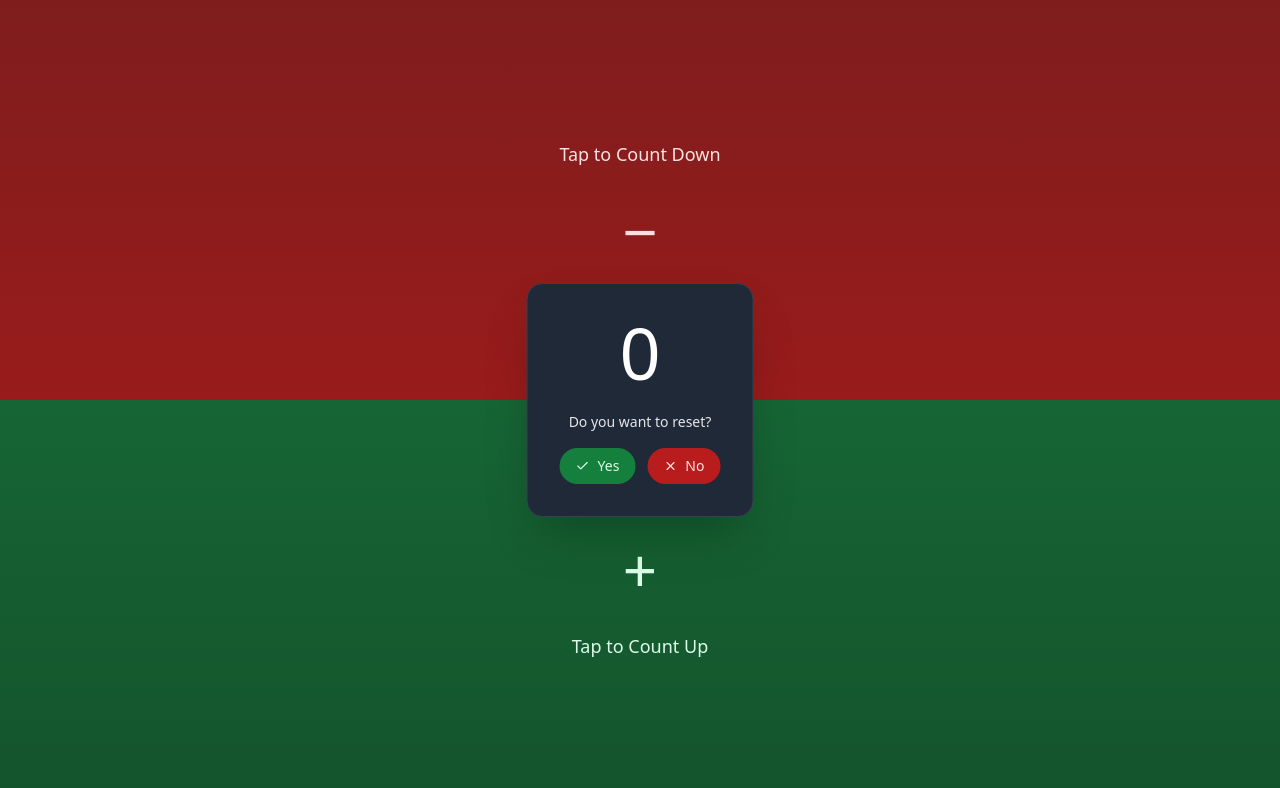
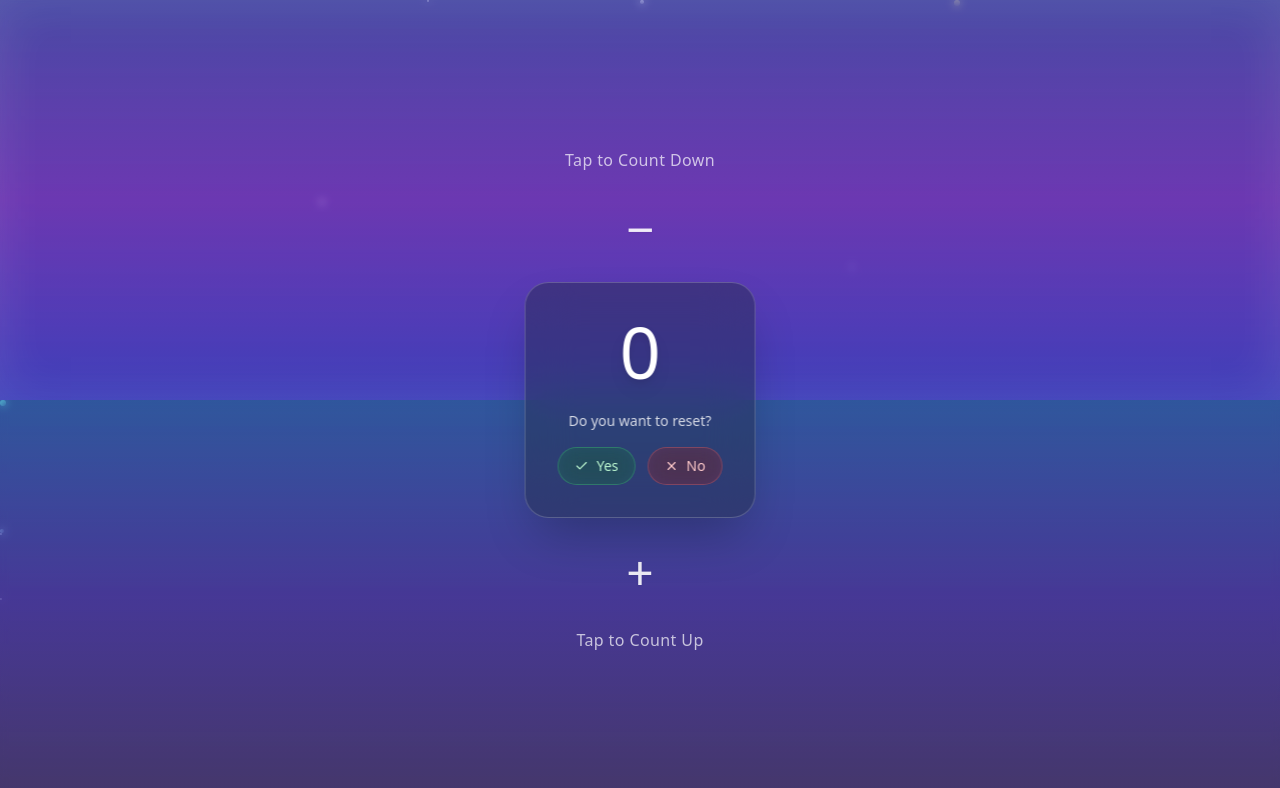
Before and after one commit to rashid4236/count-easy, a React (Vite) app: page / in a window 1280 px wide. Both pictures are taken after a click on the button "Reset". Shown: the top 788 px of the page. Built offline with nearby package versions, Linux system fonts and the light colour scheme.

Commit message:
Reverted to commit 38bdfc38444b72f8f3718e104dc5e20a79b16a14

```diff
--- a/src/pages/Index.tsx
+++ b/src/pages/Index.tsx
@@ -34,19 +34,33 @@ const Index = () => {
   };
 
   return (
-    <div className="min-h-screen flex flex-col relative overflow-hidden bg-gray-900">
+    <div className="min-h-screen flex flex-col relative overflow-hidden bg-gradient-to-b from-indigo-900 via-purple-900 to-slate-900">
+      {/* Stars Background */}
+      <div className="absolute inset-0 overflow-hidden pointer-events-none">
+        <div className="absolute top-1/4 left-1/4 w-1 h-1 bg-white rounded-full animate-pulse"></div>
+        <div className="absolute top-1/3 right-1/3 w-0.5 h-0.5 bg-white rounded-full animate-pulse delay-500"></div>
+        <div className="absolute top-1/6 right-1/4 w-1.5 h-1.5 bg-yellow-200 rounded-full animate-pulse delay-1000"></div>
+        <div className="absolute bottom-1/4 left-1/6 w-0.5 h-0.5 bg-white rounded-full animate-pulse delay-700"></div>
+        <div className="absolute bottom-1/3 right-1/6 w-1 h-1 bg-blue-200 rounded-full animate-pulse delay-300"></div>
+        <div className="absolute top-1/5 left-1/3 w-0.5 h-0.5 bg-white rounded-full animate-pulse delay-1200"></div>
+        <div className="absolute bottom-1/5 left-1/2 w-1 h-1 bg-white rounded-full animate-pulse delay-800"></div>
+        <div className="absolute top-2/3 right-1/5 w-0.5 h-0.5 bg-purple-200 rounded-full animate-pulse delay-400"></div>
+        <div className="absolute top-1/2 left-1/5 w-1.5 h-1.5 bg-cyan-200 rounded-full animate-pulse delay-600"></div>
+        <div className="absolute bottom-2/3 right-1/3 w-0.5 h-0.5 bg-white rounded-full animate-pulse delay-900"></div>
+      </div>
+
       {/* Top Half - Backward Counting */}
       <div
-        className={`flex-1 bg-gradient-to-b from-red-900 to-red-800 flex items-center justify-center cursor-pointer transition-all duration-300 ${
-          topPressed ? 'bg-red-700' : 'hover:bg-red-700'
+        className={`flex-1 bg-gradient-to-b from-indigo-400/30 via-purple-500/40 to-blue-600/50 flex items-center justify-center cursor-pointer transition-all duration-300 backdrop-blur-sm ${
+          topPressed ? 'shadow-[inset_0_0_100px_rgba(255,255,255,0.2)]' : 'hover:shadow-[inset_0_0_50px_rgba(255,255,255,0.1)]'
         }`}
         onClick={decrement}
       >
         <div className="text-center">
-          <div className="text-red-100 text-lg font-light mb-8">
+          <div className="text-white/70 text-base font-light mb-8 animate-fade-in tracking-wide">
             Tap to Count Down
           </div>
-          <div className="text-6xl font-light text-red-100">
+          <div className="text-5xl font-extralight text-white/90 drop-shadow-sm">
             −
           </div>
         </div>
@@ -54,36 +68,36 @@ const Index = () => {
 
       {/* Center Counter Display */}
       <div className="absolute top-1/2 left-1/2 transform -translate-x-1/2 -translate-y-1/2 z-10">
-        <div className="bg-gray-800 border border-gray-700 rounded-2xl p-8 shadow-2xl">
+        <div className="bg-slate-800/40 backdrop-blur-xl border border-white/20 rounded-3xl p-8 shadow-2xl">
           <div className="text-center">
-            <div className="text-7xl font-light text-white mb-6">
+            <div className="text-7xl font-extralight text-white mb-6 animate-scale-in drop-shadow-lg">
               {count}
             </div>
 
             {!showResetConfirm ? (
               <button
                 onClick={handleResetClick}
-                className="bg-gray-700 hover:bg-gray-600 text-gray-200 px-6 py-3 rounded-full font-light flex items-center gap-2 mx-auto transition-all duration-300 text-sm"
+                className="bg-white/15 backdrop-blur-md border border-white/25 hover:bg-white/25 text-white/90 px-6 py-3 rounded-full font-light flex items-center gap-2 mx-auto transition-all duration-300 text-sm tracking-wide hover:scale-105"
               >
                 <RotateCcw size={16} />
                 Reset
               </button>
             ) : (
               <div className="space-y-4">
-                <div className="text-gray-200 text-sm mb-4">
+                <div className="text-white/80 text-sm mb-4">
                   Do you want to reset?
                 </div>
                 <div className="flex gap-3 justify-center">
                   <button
                     onClick={confirmReset}
-                    className="bg-green-700 hover:bg-green-600 text-green-100 px-4 py-2 rounded-full font-light flex items-center gap-2 transition-all duration-300 text-sm"
+                    className="bg-green-600/20 backdrop-blur-md border border-green-400/30 hover:bg-green-600/30 text-green-200 px-4 py-2 rounded-full font-light flex items-center gap-2 transition-all duration-300 text-sm hover:scale-105"
                   >
                     <Check size={14} />
                     Yes
                   </button>
                   <button
                     onClick={cancelReset}
-                    className="bg-red-700 hover:bg-red-600 text-red-100 px-4 py-2 rounded-full font-light flex items-center gap-2 transition-all duration-300 text-sm"
+                    className="bg-red-600/20 backdrop-blur-md border border-red-400/30 hover:bg-red-600/30 text-red-200 px-4 py-2 rounded-full font-light flex items-center gap-2 transition-all duration-300 text-sm hover:scale-105"
                   >
                     <X size={14} />
                     No
@@ -97,16 +111,16 @@ const Index = () => {
 
       {/* Bottom Half - Forward Counting */}
       <div
-        className={`flex-1 bg-gradient-to-t from-green-900 to-green-800 flex items-center justify-center cursor-pointer transition-all duration-300 ${
-          bottomPressed ? 'bg-green-700' : 'hover:bg-green-700'
+        className={`flex-1 bg-gradient-to-t from-purple-400/30 via-indigo-500/40 to-cyan-600/50 flex items-center justify-center cursor-pointer transition-all duration-300 backdrop-blur-sm ${
+          bottomPressed ? 'shadow-[inset_0_0_100px_rgba(255,255,255,0.2)]' : 'hover:shadow-[inset_0_0_50px_rgba(255,255,255,0.1)]'
         }`}
         onClick={increment}
       >
         <div className="text-center">
-          <div className="text-6xl font-light text-green-100">
+          <div className="text-5xl font-extralight text-white/90 drop-shadow-sm">
             +
           </div>
-          <div className="text-green-100 text-lg font-light mt-8">
+          <div className="text-white/70 text-base font-light mt-8 animate-fade-in tracking-wide">
             Tap to Count Up
           </div>
         </div>
```
